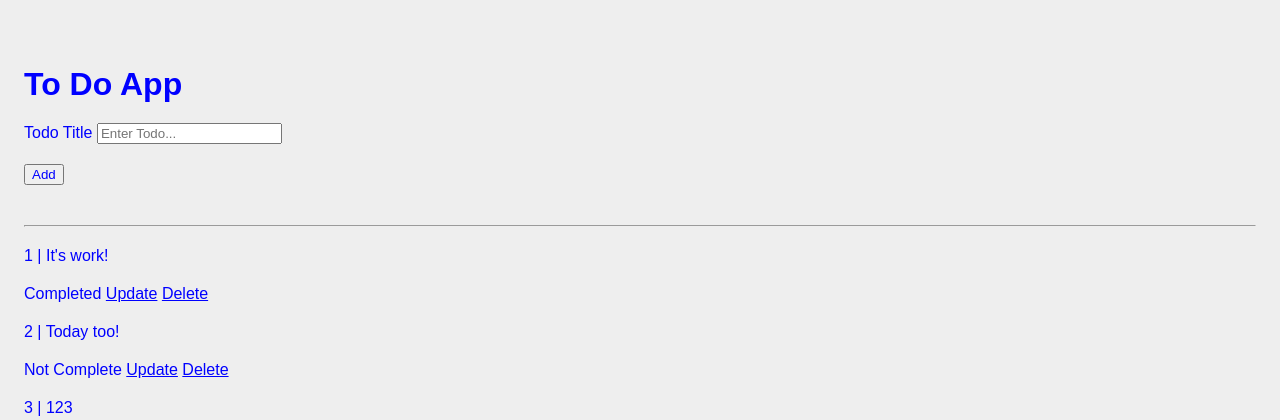
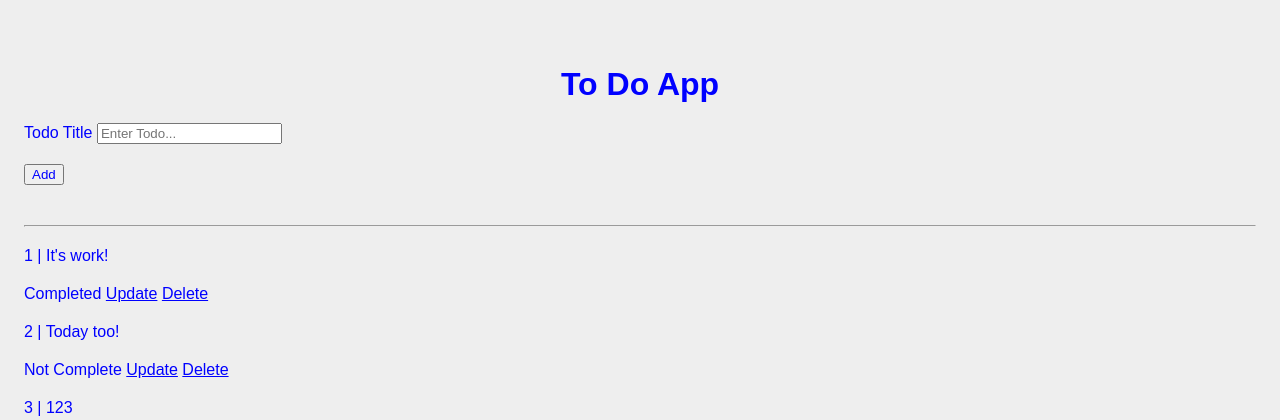
Before and after one commit to BlazejBielski/todo_flask, a Flask app: page / in a window 1280 px wide. Shown: the top 420 px of the page. Run offline with Flask 3, Linux system fonts and the light colour scheme; data comes from the database, SQL or seed files in the repository; some libraries are stand-ins or nearby versions.

Commit message:
working on css

```diff
--- a/static/styles.css
+++ b/static/styles.css
@@ -6,6 +6,12 @@ html {
   color: blue;
   margin: 20px 0;
 }
+.center {
+    text-align: center;
+}
+.button {
+    color-rendering: auto;
+}
 .grey {
     color: grey;
 }
```
